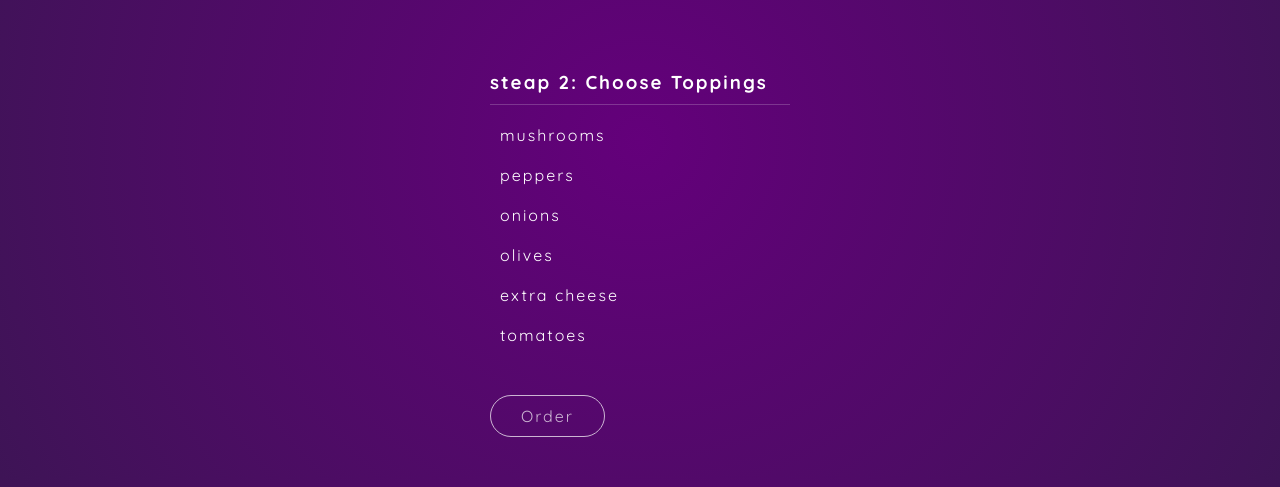
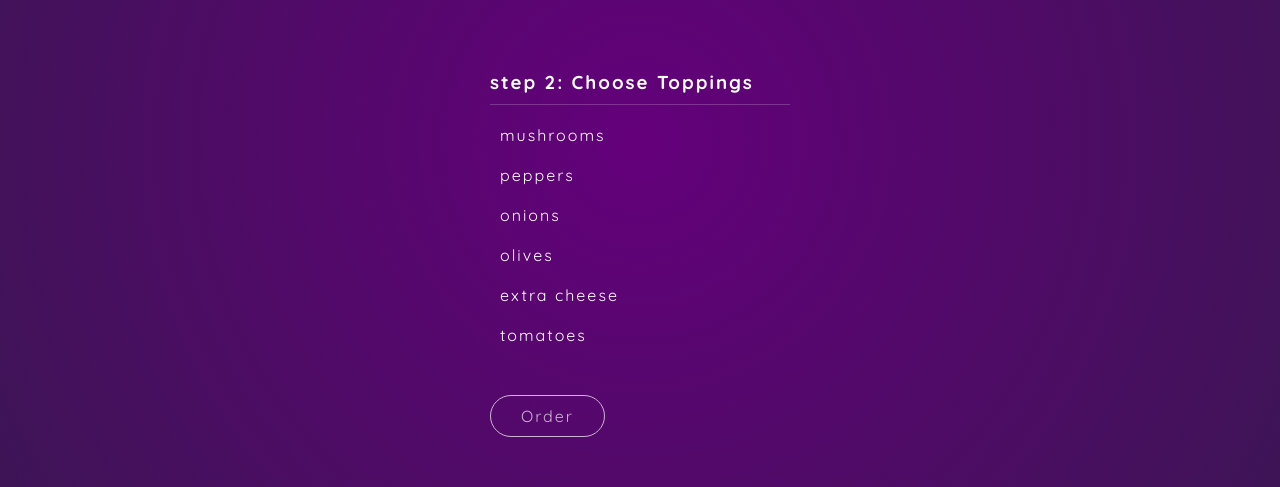
Before and after one commit to chaitanyavuddagiri/framer-motion-tutorial, a React (Create React App) app: page /toppings in a window 1280 px wide. Shown: the part 194-681 px from the top of the page. Built offline with nearby package versions, Linux system fonts and the light colour scheme.

Commit message:
added variants in framer-motion

```diff
--- a/src/components/Base.jsx
+++ b/src/components/Base.jsx
@@ -1,6 +1,33 @@
 import React from 'react';
 import { Link } from 'react-router-dom';
 import { motion } from 'framer-motion';
+
+const containerVariants = {
+	hidden: {
+		opacity: 0,
+		x: '100vw',
+	},
+	visable: {
+		opacity: 1,
+		x: 0,
+		transition: {
+			type: 'spring',
+			delay: 0.5,
+		},
+	},
+};
+
+const nextVariants = {
+	hidden: {
+		opacity: 0,
+		x: '-100vw',
+	},
+	visable: {
+		opacity: 1,
+		x: 0,
+		transition: { type: 'spring', stiffness: 120 },
+	},
+};
 
 const Base = ({ addBase, pizza }) => {
 	const base = ['classic', 'Thin & Crispy', 'Thick Crust'];
@@ -8,9 +35,9 @@ const Base = ({ addBase, pizza }) => {
 	return (
 		<motion.div
 			className="base container"
-			initial={{ x: '100vw' }}
-			animate={{ x: 0 }}
-			transition={{ type: 'spring', delay: 0.5 }}
+			variants={containerVariants}
+			initial="hidden"
+			animate="visable"
 		>
 			<h3>Step 1: Choose Your Base</h3>
 			<ul>
@@ -35,12 +62,7 @@ const Base = ({ addBase, pizza }) => {
 			</ul>
 
 			{pizza.base && (
-				<motion.div
-					className="next"
-					initial={{ x: '-100vw' }}
-					animate={{ x: 0 }}
-					transition={{ type: 'spring', stiffness: 120 }}
-				>
+				<motion.div className="next" variants={nextVariants}>
 					<Link to="/toppings">
 						<motion.button
 							whileHover={{
--- a/src/components/Order.jsx
+++ b/src/components/Order.jsx
@@ -1,14 +1,51 @@
 import React from 'react';
+import { motion } from 'framer-motion';
+
+const containerVariants = {
+	hidden: {
+		opacity: 0,
+		x: '100vw',
+	},
+	visable: {
+		opacity: 1,
+		x: 0,
+		transition: {
+			type: 'spring',
+			mass: 0.4,
+			damping: 8,
+			when: 'beforeChildren',
+			staggerChildren: 0.4,
+		},
+	},
+};
+
+const childVariants = {
+	hidden: {
+		opacity: 0,
+	},
+	visable: {
+		opacity: 1,
+	},
+};
 
 const Order = ({ pizza }) => {
 	return (
-		<div className="order container">
+		<motion.div
+			className="order container"
+			variants={containerVariants}
+			initial="hidden"
+			animate="visable"
+		>
 			<h2>Thank you for your order :)</h2>
-			<p>You ordered a {pizza.base} pizza with: </p>
-			{pizza.toppings.map((topping) => (
-				<div key={topping}>{topping}</div>
-			))}
-		</div>
+			<motion.p variants={childVariants}>
+				You ordered a {pizza.base} pizza with:
+			</motion.p>
+			<motion.div variants={childVariants}>
+				{pizza.toppings.map((topping) => (
+					<div key={topping}>{topping}</div>
+				))}
+			</motion.div>
+		</motion.div>
 	);
 };
 
--- a/src/components/Toppings.jsx
+++ b/src/components/Toppings.jsx
@@ -1,6 +1,21 @@
 import React from 'react';
 import { Link } from 'react-router-dom';
 import { motion } from 'framer-motion';
+
+const containerVariants = {
+	hidden: {
+		opacity: 0,
+		x: '100vw',
+	},
+	visable: {
+		opacity: 1,
+		x: 0,
+		transition: {
+			type: 'spring',
+			delay: 0.5,
+		},
+	},
+};
 
 const Toppings = ({ addToppings, pizza }) => {
 	const toppings = [
@@ -12,8 +27,13 @@ const Toppings = ({ addToppings, pizza }) => {
 		'tomatoes',
 	];
 	return (
-		<div className="toppings container">
-			<h3>steap 2: Choose Toppings</h3>
+		<motion.div
+			className="toppings container"
+			variants={containerVariants}
+			initial="hidden"
+			animate="visable"
+		>
+			<h3>step 2: Choose Toppings</h3>
 
 			<ul>
 				{toppings.map((topping) => {
@@ -50,7 +70,7 @@ const Toppings = ({ addToppings, pizza }) => {
 					Order
 				</motion.button>
 			</Link>
-		</div>
+		</motion.div>
 	);
 };
 
```
